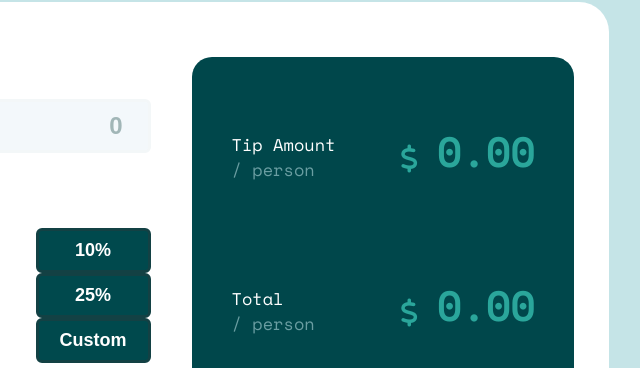
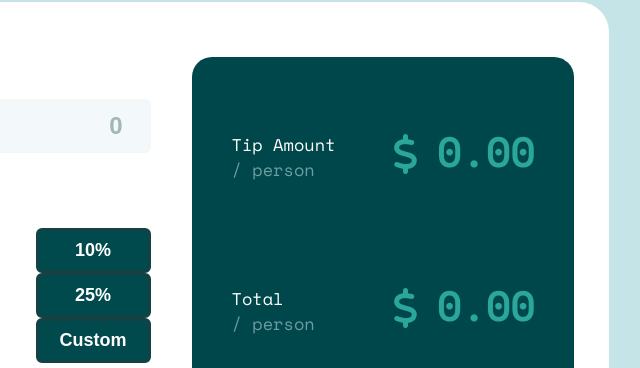
Before and after one commit to jualon92/calculadora-web, a plain HTML site: page index.html in a window 1280 px wide. Shown: the part 251-619 px from the top of the page, 453-1093 px from the left. Drawn offline with nearby package versions, Linux system fonts and the light colour scheme.

Commit message:
cambio font px a rem para mejor otras resoluciones

```diff
--- a/css/main.css
+++ b/css/main.css
@@ -305,7 +305,6 @@
 }
 
 .simbolo-moneda {
-  font-size: 28px;
   -webkit-transform: translateY(2px);
           transform: translateY(2px);
   margin-right: -6px;
```
